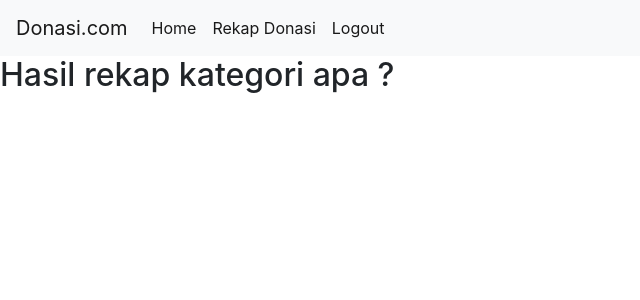
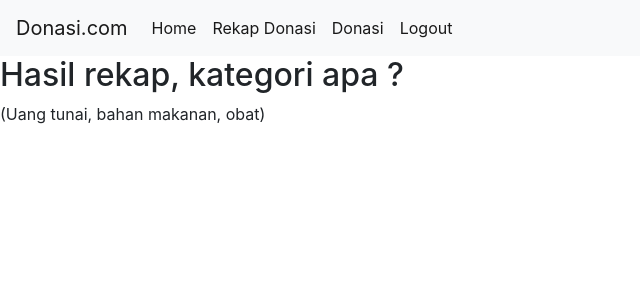
Before and after one commit to mohadam83/FP-PBKK, a PHP site: template app/views/home/rekap.phtml in a window 1280 px wide. Shown: the top 300 px of the page, without its empty margins (0-640 px from the left). Run offline with PHP 8.4, Linux system fonts and the light colour scheme; the template is opened without the code that fills it, so the values that code supplies are empty; some libraries are stand-ins or nearby versions.

Commit message:
final commit code
final

```diff
--- a/app/views/home/index.phtml
+++ b/app/views/home/index.phtml
@@ -20,7 +20,7 @@
   <div class="collapse navbar-collapse" id="navbarSupportedContent">
     <ul class="navbar-nav mr-auto">
       <li class="nav-item active">
-        <a class="nav-link" href="/home/index1">Home <span class="sr-only">(current)</span></a>
+        <a class="nav-link" href="/home/index">Home <span class="sr-only">(current)</span></a>
       </li>
       <li class="nav-item active">
         <a class="nav-link" href="/home/rekap">Rekap Donasi</a>
@@ -39,7 +39,8 @@
   </div>
 </nav>
 
-
+<p></p>
+<p>Dari Abu Umamah r.a., Nabi saw. bersabda, “Wahai anak Adam, seandainya engkau berikan kelebihan dari hartamu, yang demikian itu lebih baik bagimu. Dan seandainya engkau kikir, yang demikian itu buruk bagimu. Menyimpan sekadar untuk keperluan tidaklah dicela, dan dahulukanlah orang yang menjadi tanggung jawabmu.” (Muslim).</p>
 
  <!-- Optional JavaScript -->
     <!-- jQuery first, then Popper.js, then Bootstrap JS -->
--- a/app/views/home/index1.phtml
+++ b/app/views/home/index1.phtml
@@ -20,7 +20,7 @@
   <div class="collapse navbar-collapse" id="navbarSupportedContent">
     <ul class="navbar-nav mr-auto">
       <li class="nav-item active">
-        <a class="nav-link" href="/home/index1">Home <span class="sr-only">(current)</span></a>
+        <a class="nav-link" href="/home/index">Home <span class="sr-only">(current)</span></a>
       </li>
       <li class="nav-item active">
         <a class="nav-link" href="/home/rekap">Rekap Donasi</a>
--- a/app/views/home/rekap.phtml
+++ b/app/views/home/rekap.phtml
@@ -20,10 +20,13 @@
   <div class="collapse navbar-collapse" id="navbarSupportedContent">
     <ul class="navbar-nav mr-auto">
       <li class="nav-item active">
-        <a class="nav-link" href="/home/index1">Home <span class="sr-only">(current)</span></a>
+        <a class="nav-link" href="/home/index">Home <span class="sr-only">(current)</span></a>
       </li>
       <li class="nav-item active">
         <a class="nav-link" href="/home/rekap">Rekap Donasi</a>
+      </li>
+      <li class="nav-item active">
+        <a class="nav-link" href="/home/index1">Donasi</a>
       </li>
       <li class="nav-item active">
         <a class="nav-link" href="/home/logout">Logout</a>
@@ -36,7 +39,8 @@
   </div>
 </nav>
 
-<h2>Hasil rekap kategori apa ?</h2>
+<h2>Hasil rekap, kategori apa ?</h2>
+<p>(Uang tunai, bahan makanan, obat)</p>
 
 <?php echo $this->tag->form("home/rekaphasil"); ?>
     <p>
@@ -45,7 +49,7 @@
     </p>
 
     <p>
-        <?php echo $this->tag->submitButton("Next"); ?>
+        <?php echo $this->tag->submitButton("Hasil Rekap"); ?>
 
     </p>
 
--- a/app/views/home/rekaphasil.phtml
+++ b/app/views/home/rekaphasil.phtml
@@ -20,10 +20,13 @@
   <div class="collapse navbar-collapse" id="navbarSupportedContent">
     <ul class="navbar-nav mr-auto">
       <li class="nav-item active">
-        <a class="nav-link" href="/home/index1">Home <span class="sr-only">(current)</span></a>
+        <a class="nav-link" href="/home/index">Home <span class="sr-only">(current)</span></a>
       </li>
       <li class="nav-item active">
         <a class="nav-link" href="/home/rekap">Rekap Donasi</a>
+      </li>
+      <li class="nav-item active">
+        <a class="nav-link" href="/home/index1">Donasi</a>
       </li>
       <li class="nav-item active">
         <a class="nav-link" href="/home/logout">Logout</a>
```
Also changed, not shown: adamdonasi.sql (renamed from donasi.sql, +40 -3 lines), app/views/home/index2.phtml (+7 -1 lines).
